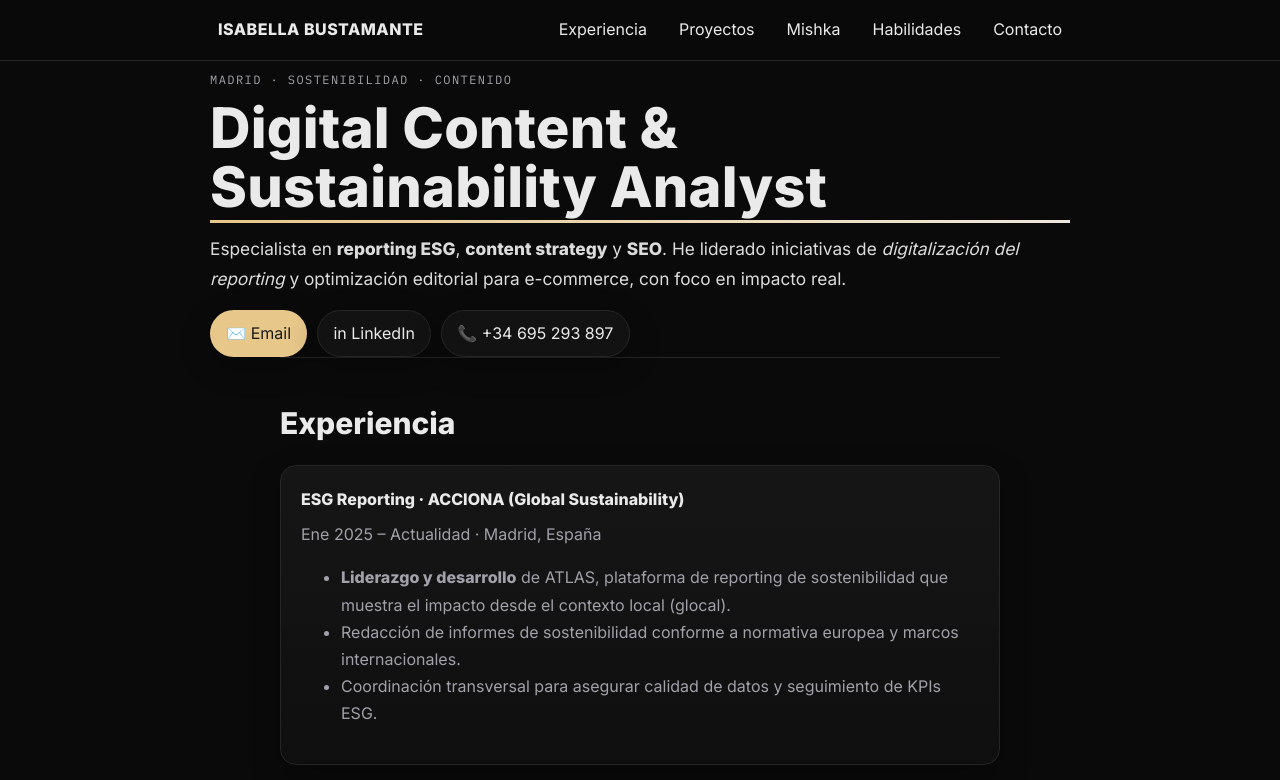
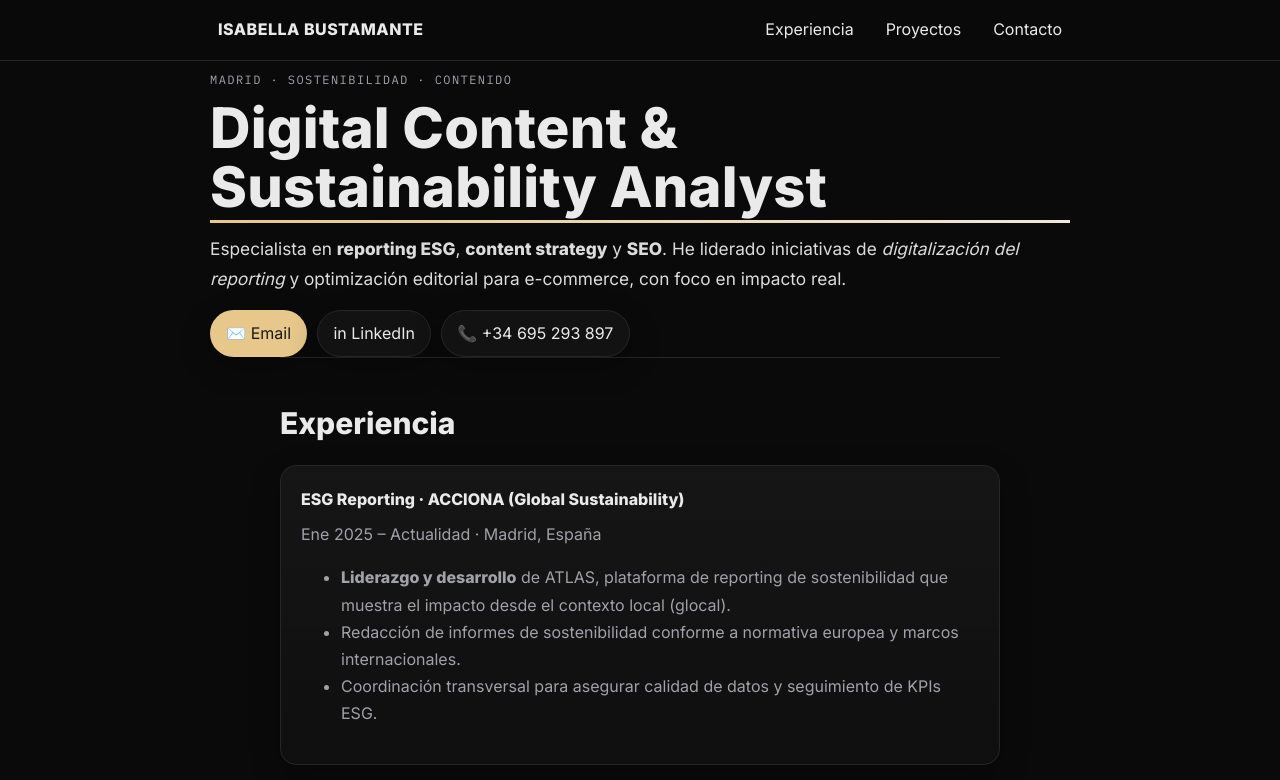
Before and after one commit to isabellabustamante0-ops/isa.ikea., a plain HTML site: page index.html in a window 1280 px wide. Shown: the top 780 px of the page. Drawn offline with Linux system fonts and the light colour scheme.

Commit message:
Update index.html

```diff
--- a/index.html
+++ b/index.html
@@ -81,8 +81,6 @@
     <ul>
       <li><a href="#experiencia">Experiencia</a></li>
       <li><a href="#proyectos">Proyectos</a></li>
-      <li><a href="#mishka">Mishka</a></li>
-      <li><a href="#habilidades">Habilidades</a></li>
       <li><a href="#contacto">Contacto</a></li>
     </ul>
   </div>
```
